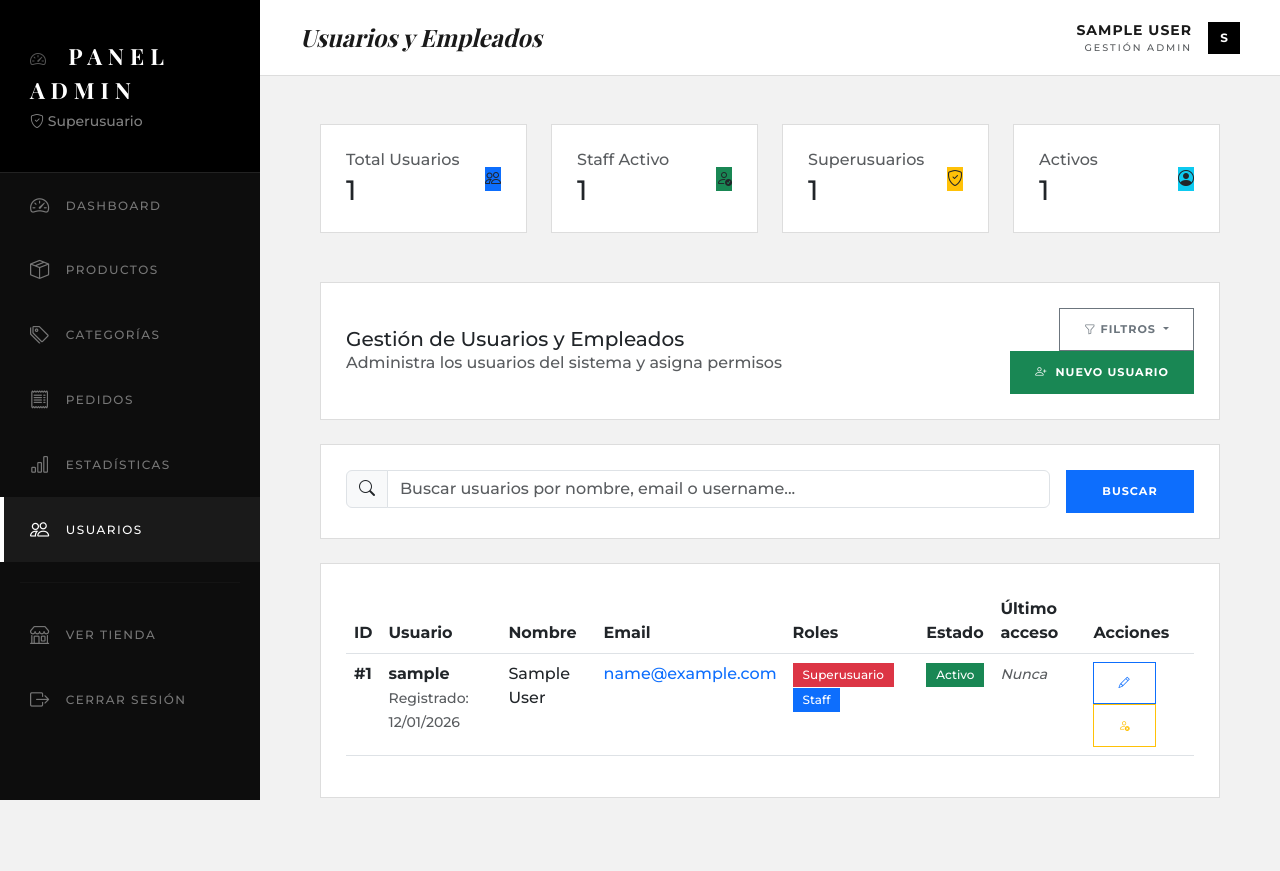
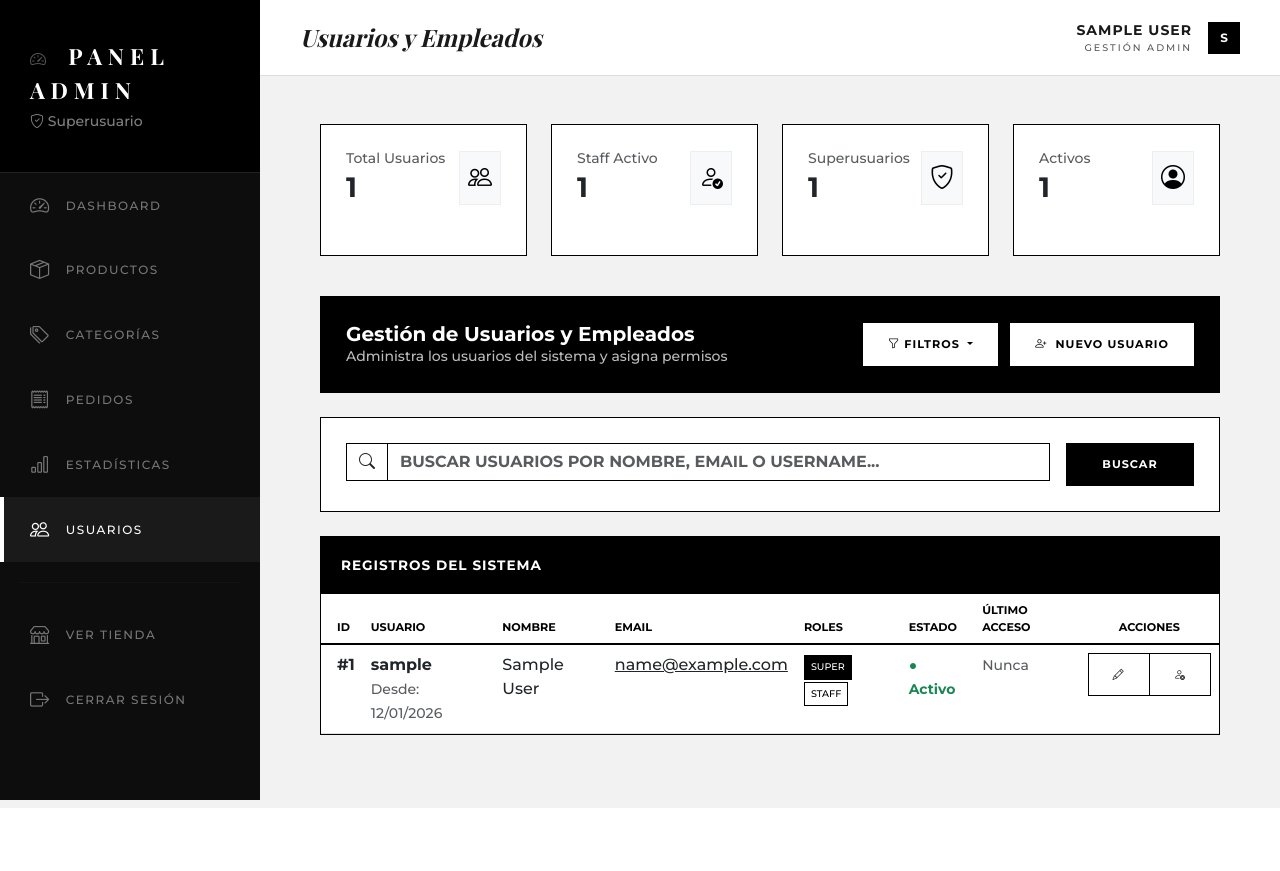
Before and after one commit to Julieta-Roldan/Ecommerce_Tienda, a Django app: page /panel_admin/usuarios/ in a window 1280 px wide. After the commit the page ends 808 px from the top, so only its background shows below. Run offline with Django 5.2, Linux system fonts and the light colour scheme; the visitor is signed in with stand-in values (Sample User, id 1); data comes from the database, SQL or seed files in the repository; some web fonts are replaced.

Commit message:
diseño de usuario

```diff
--- a/panel_admin/templates/panel_admin/usuarios/lista.html
+++ b/panel_admin/templates/panel_admin/usuarios/lista.html
@@ -3,64 +3,185 @@
 {% block page_title %}Usuarios y Empleados{% endblock %}
 
 {% block content %}
+<style>
+    /* Capa de estilo Black & White */
+    .card-panel {
+        background: #fff !important;
+        border: 1px solid #000 !important;
+        border-radius: 0 !important;
+        box-shadow: none !important;
+    }
+    .card-header {
+        background: #000 !important;
+        color: #fff !important;
+        border-radius: 0 !important;
+        border-bottom: 1px solid #000 !important;
+        text-transform: uppercase;
+    }
+    .card-header h5 {
+        font-weight: 700;
+        font-size: 0.85rem;
+        letter-spacing: 1px;
+    }
+
+    .card-icon {
+        border-radius: 0 !important;
+        background: #f8f9fa !important;
+        border: 1px solid #eee !important;
+        color: #000 !important;
+    }
+    h3 { font-weight: 800 !important; }
+
+    /* Botones y Inputs */
+    .btn, .form-control, .input-group-text {
+        border-radius: 0 !important;
+        border: 1px solid #000 !important;
+        text-transform: uppercase;
+        font-weight: 700;
+    }
+    .btn-sm { font-size: 0.7rem; }
+
+    .btn-outline-primary:hover, .btn-primary:hover { background: #000 !important; color: #fff !important; }
+    .btn-success { background: #000 !important; color: #fff !important; border-color: #000 !important; }
+    .btn-success:hover { background: #333 !important; }
+
+    /* Badges B&W */
+    .badge-estado {
+        border-radius: 0 !important;
+        border: 1px solid #000 !important;
+        text-transform: uppercase;
+        font-size: 0.6rem !important;
+        padding: 4px 6px;
+        display: inline-block;
+    }
+    .badge-negro { background: #000 !important; color: #fff !important; }
+    .badge-blanco { background: #fff !important; color: #000 !important; }
+
+    /* Tablas */
+    .table thead {
+        background: #f9f9f9;
+        border-bottom: 2px solid #000;
+    }
+    .table thead th {
+        font-size: 0.7rem;
+        text-transform: uppercase;
+        color: #000;
+    }
+
+    /* Paginación */
+    .page-link {
+        border-radius: 0 !important;
+        border: 1px solid #000 !important;
+        color: #000 !important;
+    }
+    .page-item.active .page-link {
+        background: #000 !important;
+        border-color: #000 !important;
+        color: #fff !important;
+    }
+
+    /* Card de Gestión Invertida (Negra) */
+.card-gestion-negra {
+    background: #000 !important;
+    color: #fff !important;
+    border: 1px solid #000 !important;
+}
+
+.card-gestion-negra h5 {
+    color: #fff !important;
+}
+
+.card-gestion-negra .text-muted {
+    color: #bbb !important; /* Un gris claro para que se lea la descripción */
+}
+
+/* Botones Blancos dentro de la card negra */
+.card-gestion-negra .btn-custom-white {
+    background: #fff !important;
+    color: #000 !important;
+    border: 1px solid #fff !important;
+    transition: all 0.2s ease;
+}
+
+/* Hover: Fondo negro, texto blanco, borde blanco */
+.card-gestion-negra .btn-custom-white:hover {
+    background: #000 !important;
+    color: #fff !important;
+    border: 1px solid #fff !important;
+}
+
+/* Botón Buscar: Negro -> Blanco con borde negro al pasar el mouse */
+.btn-buscar-invert {
+    background: #000 !important;
+    color: #fff !important;
+    border: 1px solid #000 !important;
+    transition: all 0.2s ease;
+}
+
+.btn-buscar-invert:hover {
+    background: #fff !important;
+    color: #000 !important;
+    border: 1px solid #000 !important;
+}
+</style>
+
 <div class="container-fluid">
-    <!-- Encabezado con estadísticas -->
     <div class="row mb-4">
-        <div class="col-md-3">
-            <div class="card card-panel bg-primary-light">
+        <div class="col-md-3 mb-3">
+            <div class="card card-panel h-100">
                 <div class="card-body">
                     <div class="d-flex justify-content-between align-items-center">
                         <div>
-                            <h6 class="text-muted mb-1">Total Usuarios</h6>
+                            <h6 class="text-muted mb-1 small">Total Usuarios</h6>
                             <h3 class="mb-0">{{ page_obj.paginator.count }}</h3>
                         </div>
-                        <div class="card-icon bg-primary">
-                            <i class="bi bi-people"></i>
+                        <div class="card-icon p-2">
+                            <i class="bi bi-people fs-4"></i>
                         </div>
                     </div>
                 </div>
             </div>
         </div>
-        <div class="col-md-3">
-            <div class="card card-panel bg-success-light">
+        <div class="col-md-3 mb-3">
+            <div class="card card-panel h-100">
                 <div class="card-body">
                     <div class="d-flex justify-content-between align-items-center">
                         <div>
-                            <h6 class="text-muted mb-1">Staff Activo</h6>
+                            <h6 class="text-muted mb-1 small">Staff Activo</h6>
                             <h3 class="mb-0">{{ staff_count }}</h3>
                         </div>
-                        <div class="card-icon bg-success">
-                            <i class="bi bi-person-check"></i>
+                        <div class="card-icon p-2">
+                            <i class="bi bi-person-check fs-4"></i>
                         </div>
                     </div>
                 </div>
             </div>
         </div>
-        <div class="col-md-3">
-            <div class="card card-panel bg-warning-light">
+        <div class="col-md-3 mb-3">
+            <div class="card card-panel h-100">
                 <div class="card-body">
                     <div class="d-flex justify-content-between align-items-center">
                         <div>
-                            <h6 class="text-muted mb-1">Superusuarios</h6>
+                            <h6 class="text-muted mb-1 small">Superusuarios</h6>
                             <h3 class="mb-0">{{ superusers_count }}</h3>
                         </div>
-                        <div class="card-icon bg-warning">
-                            <i class="bi bi-shield-check"></i>
+                        <div class="card-icon p-2">
+                            <i class="bi bi-shield-check fs-4"></i>
                         </div>
                     </div>
                 </div>
             </div>
         </div>
-        <div class="col-md-3">
-            <div class="card card-panel bg-info-light">
+        <div class="col-md-3 mb-3">
+            <div class="card card-panel h-100">
                 <div class="card-body">
                     <div class="d-flex justify-content-between align-items-center">
                         <div>
-                            <h6 class="text-muted mb-1">Activos</h6>
+                            <h6 class="text-muted mb-1 small">Activos</h6>
                             <h3 class="mb-0">{{ active_count }}</h3>
                         </div>
-                        <div class="card-icon bg-info">
-                            <i class="bi bi-person-circle"></i>
+                        <div class="card-icon p-2">
+                            <i class="bi bi-person-circle fs-4"></i>
                         </div>
                     </div>
                 </div>
@@ -68,41 +189,28 @@
         </div>
     </div>
 
-    <!-- Barra de acciones -->
-    <div class="card card-panel mb-4">
+  <div class="card card-panel card-gestion-negra mb-4">
     <div class="card-body">
         <div class="row align-items-center">
-                <div class="col-md-8">
-                    <h5 class="mb-0">Gestión de Usuarios y Empleados</h5>
-                    <p class="text-muted mb-0">Administra los usuarios del sistema y asigna permisos</p>
+            <div class="col-md-7">
+                <h5 class="mb-0" style="font-weight: 800;">Gestión de Usuarios y Empleados</h5>
+                <p class="text-muted mb-0 small">Administra los usuarios del sistema y asigna permisos</p>
             </div>
-                <div class="col-md-4 text-end">
-                    <div class="btn-group" style="position: relative; z-index: 1000;">
-                    <button type="button" class="btn btn-outline-secondary dropdown-toggle"
-                            data-bs-toggle="dropdown" aria-expanded="false"
-                            style="z-index: 1001;">
+            <div class="col-md-5 text-end">
+                <div class="btn-group">
+                    <button type="button" class="btn btn-custom-white dropdown-toggle" data-bs-toggle="dropdown">
                         <i class="bi bi-funnel"></i> Filtros
                     </button>
-                    <ul class="dropdown-menu dropdown-menu-end" style="position: absolute; z-index: 1002;">
-                        <li><a class="dropdown-item" href="{% url 'panel_admin:usuarios' %}">
-                            <i class="bi bi-people me-2"></i>Todos los usuarios
-                        </a></li>
+                    <ul class="dropdown-menu dropdown-menu-end border-dark rounded-0">
+                        <li><a class="dropdown-item small fw-bold" href="{% url 'panel_admin:usuarios' %}">TODOS</a></li>
                         <li><hr class="dropdown-divider"></li>
-                        <li><a class="dropdown-item" href="?tipo=staff">
-                            <i class="bi bi-person-check text-primary me-2"></i>Solo Staff
-                        </a></li>
-                        <li><a class="dropdown-item" href="?tipo=superusers">
-                            <i class="bi bi-shield-check text-danger me-2"></i>Superusuarios
-                        </a></li>
-                        <li><a class="dropdown-item" href="?tipo=activos">
-                            <i class="bi bi-person-check text-success me-2"></i>Solo activos
-                        </a></li>
-                        <li><a class="dropdown-item" href="?tipo=inactivos">
-                            <i class="bi bi-person-x text-secondary me-2"></i>Solo inactivos
-                        </a></li>
+                        <li><a class="dropdown-item small fw-bold" href="?tipo=staff">SOLO STAFF</a></li>
+                        <li><a class="dropdown-item small fw-bold" href="?tipo=superusers">SUPERUSUARIOS</a></li>
+                        <li><a class="dropdown-item small fw-bold" href="?tipo=activos">ACTIVOS</a></li>
+                        <li><a class="dropdown-item small fw-bold" href="?tipo=inactivos">INACTIVOS</a></li>
                     </ul>
                 </div>
-                    <a href="{% url 'panel_admin:usuario_nuevo' %}" class="btn btn-success ms-2">
+                <a href="{% url 'panel_admin:usuario_nuevo' %}" class="btn btn-custom-white ms-2">
                     <i class="bi bi-person-plus me-1"></i> Nuevo Usuario
                 </a>
             </div>
@@ -110,124 +218,93 @@
     </div>
 </div>
 
-    <!-- Búsqueda -->
     <div class="card card-panel mb-4">
     <div class="card-body">
         <form method="GET" class="row g-3">
             <div class="col-md-10">
                 <div class="input-group">
-                        <span class="input-group-text">
-                            <i class="bi bi-search"></i>
-                        </span>
+                    <span class="input-group-text bg-white"><i class="bi bi-search"></i></span>
                     <input type="text" name="q" class="form-control"
                            placeholder="Buscar usuarios por nombre, email o username..."
                            value="{{ busqueda|default:'' }}">
                 </div>
             </div>
             <div class="col-md-2">
-                    <button type="submit" class="btn btn-primary w-100">
-                        Buscar
-                    </button>
+                <button type="submit" class="btn btn-buscar-invert w-100">Buscar</button>
             </div>
         </form>
     </div>
 </div>
 
-    <!-- Lista de Usuarios -->
     <div class="card card-panel">
-        <div class="card-body">
+        <div class="card-header">
+            <h5 class="mb-0">Registros del sistema</h5>
+        </div>
+        <div class="card-body p-0">
             {% if page_obj %}
             <div class="table-responsive">
-                <table class="table table-hover">
+                <table class="table table-hover mb-0">
                     <thead>
                         <tr>
-                            <th>ID</th>
+                            <th class="ps-3">ID</th>
                             <th>Usuario</th>
                             <th>Nombre</th>
                             <th>Email</th>
                             <th>Roles</th>
                             <th>Estado</th>
                             <th>Último acceso</th>
-                            <th>Acciones</th>
+                            <th class="text-center">Acciones</th>
                         </tr>
                     </thead>
                     <tbody>
                         {% for usuario in page_obj %}
                         <tr>
-                            <td><strong>#{{ usuario.id }}</strong></td>
+                            <td class="ps-3"><strong>#{{ usuario.id }}</strong></td>
                             <td>
                                 <strong>{{ usuario.username }}</strong><br>
-                                <small class="text-muted">Registrado: {{ usuario.date_joined|date:"d/m/Y" }}</small>
+                                <small class="text-muted">Desde: {{ usuario.date_joined|date:"d/m/Y" }}</small>
                             </td>
-                            <td>
-                                {% if usuario.first_name or usuario.last_name %}
-                                {{ usuario.first_name }} {{ usuario.last_name }}
-                                {% else %}
-                                <span class="text-muted fst-italic">No especificado</span>
-                                {% endif %}
-                            </td>
+                            <td>{{ usuario.first_name }} {{ usuario.last_name|default:"" }}</td>
                             <td>
                                 {% if usuario.email %}
-                                <a href="mailto:{{ usuario.email }}" class="text-decoration-none">
-                                    {{ usuario.email }}
-                                </a>
-                                {% else %}
-                                <span class="text-muted fst-italic">No tiene</span>
-                                {% endif %}
+                                <a href="mailto:{{ usuario.email }}" class="text-dark">{{ usuario.email }}</a>
+                                {% else %}<span class="text-muted small">---</span>{% endif %}
                             </td>
                             <td>
                                 {% if usuario.is_superuser %}
-                                <span class="badge bg-danger">Superusuario</span>
+                                <span class="badge-estado badge-negro">Super</span>
                                 {% endif %}
                                 {% if usuario.is_staff %}
-                                <span class="badge bg-primary">Staff</span>
-                                {% endif %}
-                                {% if not usuario.is_staff and not usuario.is_superuser %}
-                                <span class="badge bg-secondary">Usuario</span>
+                                <span class="badge-estado badge-blanco">Staff</span>
                                 {% endif %}
                             </td>
                             <td>
                                 {% if usuario.is_active %}
-                                <span class="badge bg-success">Activo</span>
+                                <span class="text-success small fw-bold uppercase">● Activo</span>
                                 {% else %}
-                                <span class="badge bg-danger">Inactivo</span>
+                                <span class="text-danger small fw-bold uppercase">○ Inactivo</span>
                                 {% endif %}
                             </td>
                             <td>
-                                {% if usuario.last_login %}
-                                <small class="text-muted">{{ usuario.last_login|date:"d/m/Y H:i" }}</small>
-                                {% else %}
-                                <small class="text-muted fst-italic">Nunca</small>
-                                {% endif %}
+                                <small class="text-muted">{{ usuario.last_login|date:"d/m/Y H:i"|default:"Nunca" }}</small>
                             </td>
-                            <td class="table-actions">
+                            <td class="text-center">
+                                <div class="btn-group">
                                     <a href="{% url 'panel_admin:usuario_editar' usuario.id %}"
-                                   class="btn btn-sm btn-outline-primary"
-                                   data-bs-toggle="tooltip" title="Editar">
+                                       class="btn btn-sm btn-outline-dark" title="Editar">
                                         <i class="bi bi-pencil"></i>
                                     </a>
-                                {% if usuario.is_active %}
-                                <button class="btn btn-sm btn-outline-warning toggle-usuario"
-                                        data-id="{{ usuario.id }}"
-                                        data-username="{{ usuario.username }}"
-                                        data-bs-toggle="tooltip" title="Desactivar">
-                                    <i class="bi bi-person-x"></i>
+                                    <button class="btn btn-sm btn-outline-dark toggle-usuario"
+                                            data-id="{{ usuario.id }}" data-username="{{ usuario.username }}">
+                                        {% if usuario.is_active %}<i class="bi bi-person-x"></i>{% else %}<i class="bi bi-person-check"></i>{% endif %}
                                     </button>
-                                {% else %}
-                                <button class="btn btn-sm btn-outline-success toggle-usuario"
-                                        data-id="{{ usuario.id }}"
-                                        data-username="{{ usuario.username }}"
-                                        data-bs-toggle="tooltip" title="Activar">
-                                    <i class="bi bi-person-check"></i>
-                                </button>
-                                {% endif %}
                                     {% if usuario != request.user %}
                                     <a href="{% url 'panel_admin:usuario_eliminar' usuario.id %}"
-                                    class="btn btn-sm btn-outline-danger"
-                                    data-bs-toggle="tooltip" title="Eliminar">
+                                        class="btn btn-sm btn-outline-danger" title="Eliminar">
                                         <i class="bi bi-trash"></i>
                                     </a>
                                     {% endif %}
+                                </div>
                             </td>
                         </tr>
                         {% endfor %}
@@ -235,45 +312,26 @@
                 </table>
             </div>
 
-            <!-- Paginación -->
             {% if page_obj.has_other_pages %}
-            <nav aria-label="Page navigation" class="mt-4">
-                <ul class="pagination justify-content-center">
+            <nav class="p-4">
+                <ul class="pagination justify-content-center mb-0">
                     {% if page_obj.has_previous %}
                     <li class="page-item">
-                        <a class="page-link" href="?page=1{% if busqueda %}&q={{ busqueda }}{% endif %}{% if filtro_tipo %}&tipo={{ filtro_tipo }}{% endif %}">
-                            <i class="bi bi-chevron-double-left"></i>
-                        </a>
-                    </li>
-                    <li class="page-item">
-                        <a class="page-link" href="?page={{ page_obj.previous_page_number }}{% if busqueda %}&q={{ busqueda }}{% endif %}{% if filtro_tipo %}&tipo={{ filtro_tipo }}{% endif %}">
-                            <i class="bi bi-chevron-left"></i>
-                        </a>
+                        <a class="page-link" href="?page=1{% if busqueda %}&q={{ busqueda }}{% endif %}{% if filtro_tipo %}&tipo={{ filtro_tipo }}{% endif %}">«</a>
                     </li>
                     {% endif %}
 
                     {% for num in page_obj.paginator.page_range %}
                         {% if page_obj.number == num %}
-                        <li class="page-item active">
-                            <span class="page-link">{{ num }}</span>
-                        </li>
+                        <li class="page-item active"><span class="page-link">{{ num }}</span></li>
                         {% elif num > page_obj.number|add:'-3' and num < page_obj.number|add:'3' %}
-                        <li class="page-item">
-                            <a class="page-link" href="?page={{ num }}{% if busqueda %}&q={{ busqueda }}{% endif %}{% if filtro_tipo %}&tipo={{ filtro_tipo }}{% endif %}">{{ num }}</a>
-                        </li>
+                        <li class="page-item"><a class="page-link" href="?page={{ num }}{% if busqueda %}&q={{ busqueda }}{% endif %}{% if filtro_tipo %}&tipo={{ filtro_tipo }}{% endif %}">{{ num }}</a></li>
                         {% endif %}
                     {% endfor %}
 
                     {% if page_obj.has_next %}
                     <li class="page-item">
-                        <a class="page-link" href="?page={{ page_obj.next_page_number }}{% if busqueda %}&q={{ busqueda }}{% endif %}{% if filtro_tipo %}&tipo={{ filtro_tipo }}{% endif %}">
-                            <i class="bi bi-chevron-right"></i>
-                        </a>
-                    </li>
-                    <li class="page-item">
-                        <a class="page-link" href="?page={{ page_obj.paginator.num_pages }}{% if busqueda %}&q={{ busqueda }}{% endif %}{% if filtro_tipo %}&tipo={{ filtro_tipo }}{% endif %}">
-                            <i class="bi bi-chevron-double-right"></i>
-                        </a>
+                        <a class="page-link" href="?page={{ page_obj.next_page_number }}{% if busqueda %}&q={{ busqueda }}{% endif %}{% if filtro_tipo %}&tipo={{ filtro_tipo }}{% endif %}">»</a>
                     </li>
                     {% endif %}
                 </ul>
@@ -282,34 +340,25 @@
 
             {% else %}
             <div class="text-center py-5">
-                <div class="mb-4">
-                    <i class="bi bi-people text-muted" style="font-size: 4rem;"></i>
-                </div>
-                <h4>No hay usuarios</h4>
-                <p class="text-muted mb-4">
-                    Añade usuarios para que puedan acceder al sistema.
-                </p>
-                <a href="{% url 'panel_admin:usuario_nuevo' %}" class="btn btn-primary btn-lg">
-                    <i class="bi bi-person-plus me-2"></i> Crear primer usuario
-                </a>
+                <i class="bi bi-people text-muted" style="font-size: 3rem;"></i>
+                <h4 class="mt-3">No hay usuarios</h4>
+                <a href="{% url 'panel_admin:usuario_nuevo' %}" class="btn btn-dark mt-3">Crear primer usuario</a>
             </div>
             {% endif %}
         </div>
     </div>
 </div>
 
-<!-- JavaScript para activar/desactivar usuarios -->
 <script>
 document.addEventListener('DOMContentLoaded', function() {
-    // Activar/desactivar usuarios con AJAX
     document.querySelectorAll('.toggle-usuario').forEach(button => {
         button.addEventListener('click', function() {
             const userId = this.getAttribute('data-id');
             const username = this.getAttribute('data-username');
-            const isCurrentlyActive = this.classList.contains('btn-outline-warning');
+            const isCurrentlyActive = this.querySelector('.bi-person-x') !== null;
             const nuevoEstado = !isCurrentlyActive;
 
-            if (confirm(`¿Estás seguro de querer ${nuevoEstado ? 'activar' : 'desactivar'} al usuario "${username}"?`)) {
+            if (confirm(`¿Confirmas cambiar estado de "${username}"?`)) {
                 fetch(`/panel_admin/usuarios/cambiar-estado/${userId}/`, {
                     method: 'POST',
                     headers: {
@@ -320,16 +369,8 @@ document.addEventListener('DOMContentLoaded', function() {
                 })
                 .then(response => response.json())
                 .then(data => {
-                    if (data.success) {
-                        // Recargar la página para ver los cambios
-                        location.reload();
-                    } else {
-                        alert(data.error || 'Error al cambiar estado del usuario');
-                    }
-                })
-                .catch(error => {
-                    console.error('Error:', error);
-                    alert('Error de conexión');
+                    if (data.success) { location.reload(); }
+                    else { alert(data.error || 'Error'); }
                 });
             }
         });
```
Lines whose indentation alone changed are shown as unchanged.
